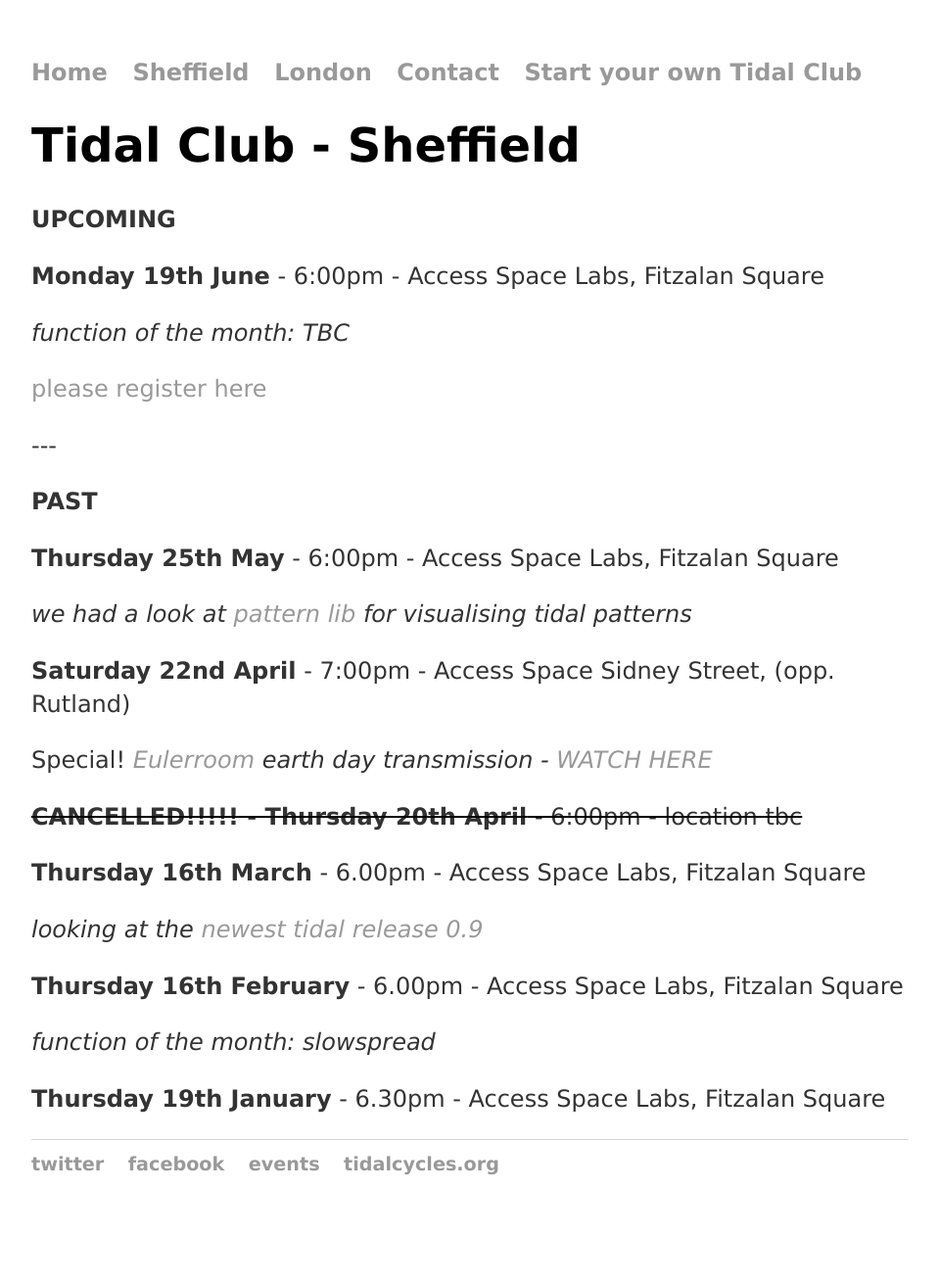
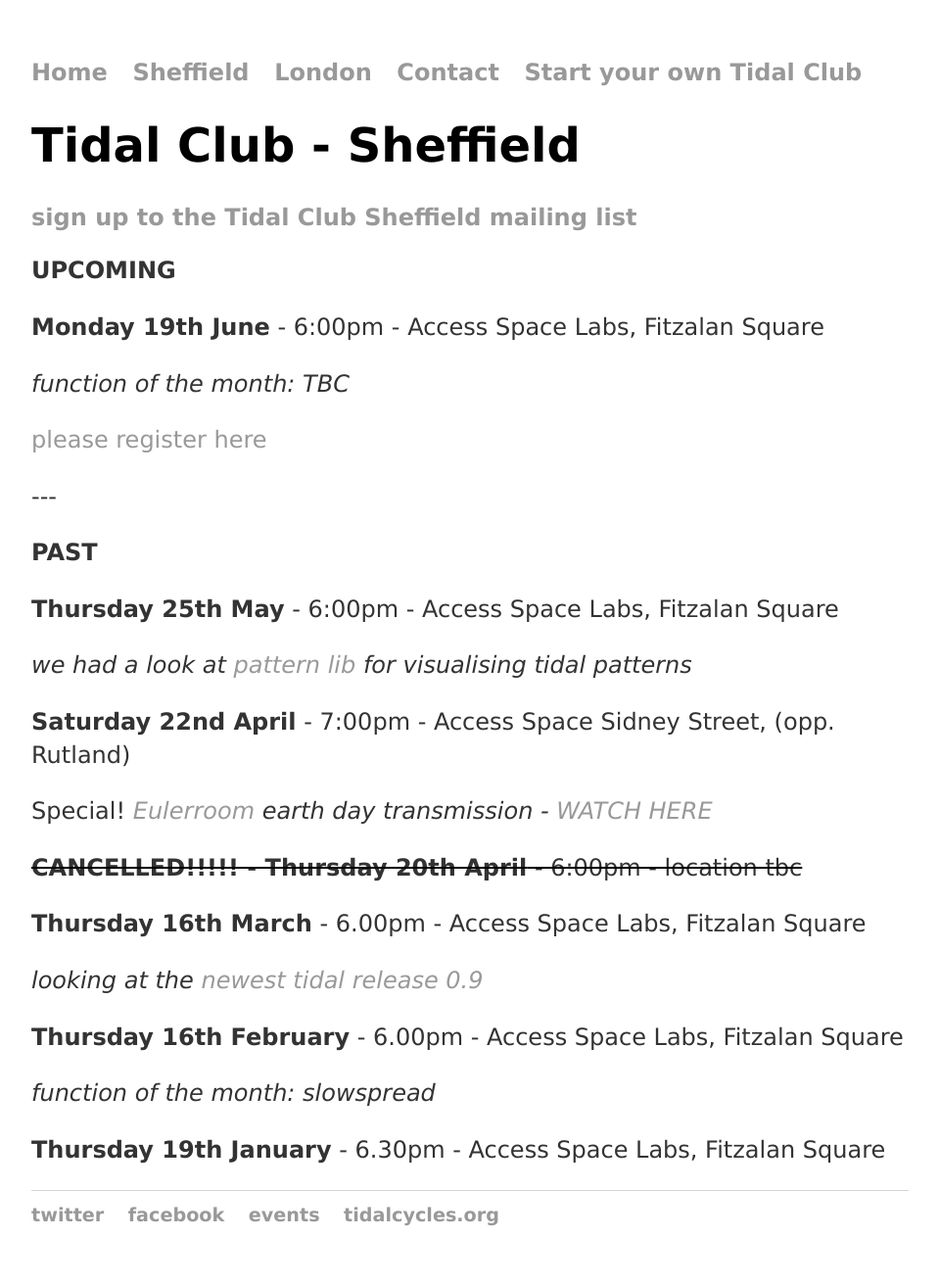
Before and after one commit to tidalclub/tidalclub.github.io, a Jekyll site: the page built from sheffield.html, in a window 1280 px wide. Shown: the whole page at 98% size, without its empty margins (160-1119 px from the left). Built offline with Jekyll 4.4.1, drawn with Linux system fonts in a browser that asks for light colours; before the commit the page ends 1260 px from its top, so only the background shows below that.

Commit message:
Update sheffield.html

```diff
--- a/sheffield.html
+++ b/sheffield.html
@@ -4,6 +4,8 @@
 ---
     		<div class="blurb">
         		<h1>Tidal Club - Sheffield</h1>
+
+			<h2><a href="http://eepurl.com/tidalclubshf" target="_blank">sign up to the Tidal Club Sheffield mailing list</a></h2>
 
 			<p><b>UPCOMING</b></p>
 			<p></p>
```
